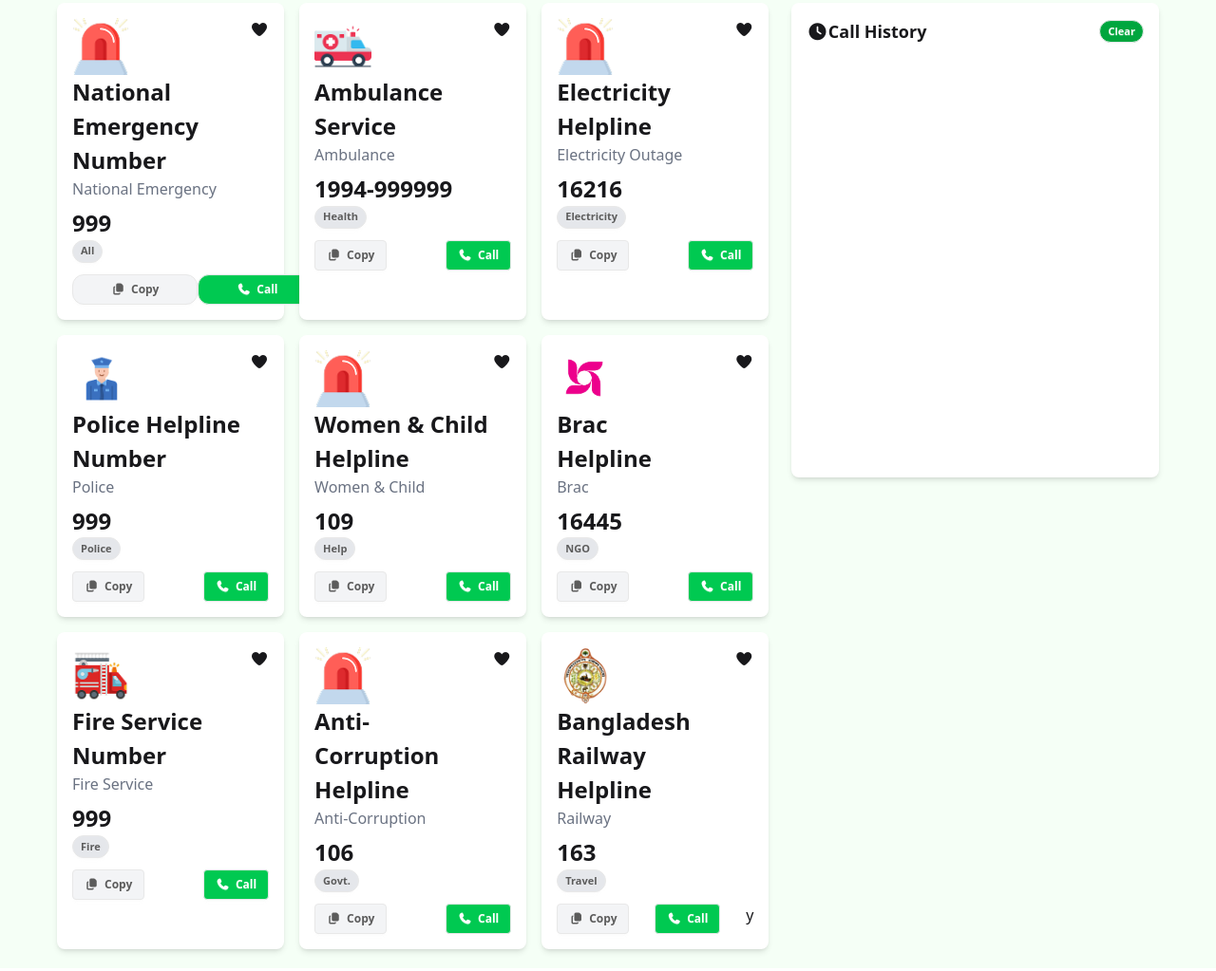
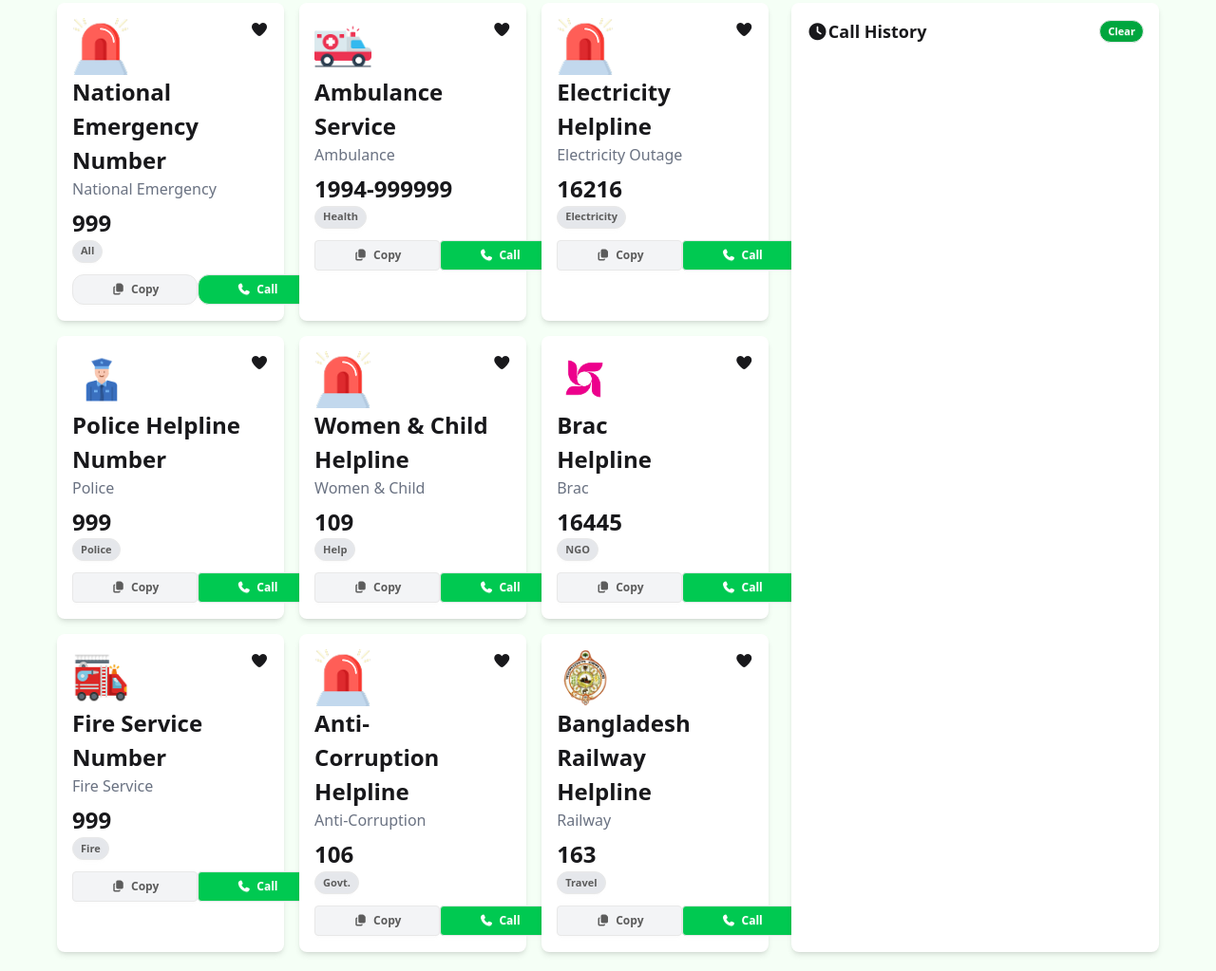
Before and after one commit to ayeshaafifa2025/emergency-hotline, a plain HTML site: page index.html in a window 1280 px wide. Shown: the part 377-1400 px from the top of the page at 95% size. Drawn offline with nearby package versions, Linux system fonts and the light colour scheme; a web font is replaced by a local one.

Commit message:
final correction completed

```diff
--- a/index.html
+++ b/index.html
@@ -84,8 +84,8 @@
           <button class="btn btn-xs bg-gray-200 text-[#5C5C5C] rounded-full">Health</button>
         </div>
         <div class="flex justify-between mt-3">
-          <button class="btn btn-sm bg-gray-100 copy-button text-[#5C5C5C]"><i class="fa-solid fa-copy"></i>Copy</button>
-          <button class="btn btn-sm bg-green-500 text-white call-button"><i class="fa-solid fa-phone"></i>Call</button>
+          <button class="btn btn-sm bg-gray-100 px-10 copy-button text-[#5C5C5C]"><i class="fa-solid fa-copy"></i>Copy</button>
+          <button class="btn btn-sm bg-green-500 px-10 text-white call-button"><i class="fa-solid fa-phone"></i>Call</button>
         </div>
       </div>
 
@@ -108,8 +108,8 @@
           <button class="btn btn-xs bg-gray-200 rounded-full text-[#5C5C5C]">Electricity</button>
         </div>
         <div class="flex justify-between mt-3">
-          <button class="btn btn-sm bg-gray-100 copy-button text-[#5C5C5C]"><i class="fa-solid fa-copy"></i>Copy</button>
-          <button class="btn btn-sm bg-green-500 text-white call-button"><i class="fa-solid fa-phone"></i>Call</button>
+          <button class="btn btn-sm bg-gray-100 px-10 copy-button text-[#5C5C5C]"><i class="fa-solid fa-copy"></i>Copy</button>
+          <button class="btn btn-sm bg-green-500 px-10 text-white call-button"><i class="fa-solid fa-phone"></i>Call</button>
         </div>
       </div>
 
@@ -132,8 +132,8 @@
           <button class="btn btn-xs bg-gray-200 rounded-full text-[#5C5C5C]">Police</button>
         </div>
         <div class="flex justify-between mt-3">
-          <button class="btn btn-sm bg-gray-100 copy-button text-[#5C5C5C]"><i class="fa-solid fa-copy"></i>Copy</button>
-          <button class="btn btn-sm bg-green-500 text-white call-button"><i class="fa-solid fa-phone"></i>Call</button>
+          <button class="btn btn-sm bg-gray-100 px-10 copy-button text-[#5C5C5C]"><i class="fa-solid fa-copy"></i>Copy</button>
+          <button class="btn btn-sm bg-green-500 px-10 text-white call-button"><i class="fa-solid fa-phone"></i>Call</button>
         </div>
       </div>
 
@@ -156,8 +156,8 @@
           <button class="btn btn-xs bg-gray-200 text-[#5C5C5C] rounded-full">Help</button>
         </div>
         <div class="flex justify-between mt-3">
-          <button class="btn btn-sm bg-gray-100 copy-button text-[#5C5C5C]"><i class="fa-solid fa-copy"></i>Copy</button>
-          <button class="btn btn-sm bg-green-500 text-white call-button"><i class="fa-solid fa-phone"></i>Call</button>
+          <button class="btn btn-sm bg-gray-100 px-10 copy-button text-[#5C5C5C]"><i class="fa-solid fa-copy"></i>Copy</button>
+          <button class="btn btn-sm bg-green-500 px-10 text-white call-button"><i class="fa-solid fa-phone"></i>Call</button>
         </div>
       </div>
 
@@ -179,8 +179,8 @@
           <button class="btn btn-xs bg-gray-200 text-[#5C5C5C] rounded-full">NGO</button>
         </div>
         <div class="flex justify-between mt-3">
-          <button class="btn btn-sm bg-gray-100 copy-button text-[#5C5C5C]"><i class="fa-solid fa-copy"></i>Copy</button>
-          <button class="btn btn-sm bg-green-500 text-white call-button"><i class="fa-solid fa-phone"></i>Call</button>
+          <button class="btn btn-sm bg-gray-100 px-10 copy-button text-[#5C5C5C]"><i class="fa-solid fa-copy"></i>Copy</button>
+          <button class="btn btn-sm bg-green-500 px-10 text-white call-button"><i class="fa-solid fa-phone"></i>Call</button>
         </div>
       </div>
 
@@ -203,8 +203,8 @@
           <button class="btn btn-xs bg-gray-200 rounded-full text-[#5C5C5C]">Fire</button>
         </div>
         <div class="flex justify-between mt-3">
-          <button class="btn btn-sm bg-gray-100 text-[#5C5C5C] copy-button"><i class="fa-solid fa-copy"></i>Copy</button>
-          <button class="btn btn-sm bg-green-500 text-white call-button"><i class="fa-solid fa-phone"></i>Call</button>
+          <button class="btn btn-sm bg-gray-100 px-10 text-[#5C5C5C] copy-button"><i class="fa-solid fa-copy"></i>Copy</button>
+          <button class="btn btn-sm bg-green-500 px-10 text-white call-button"><i class="fa-solid fa-phone"></i>Call</button>
         </div>
       </div>
 
@@ -227,8 +227,8 @@
           <button class="btn btn-xs bg-gray-200 text-[#5C5C5C] rounded-full">Govt.</button>
         </div>
         <div class="flex justify-between mt-3">
-          <button class="btn btn-sm bg-gray-100 copy-button text-[#5C5C5C]"><i class="fa-solid fa-copy"></i>Copy</button>
-          <button class="btn btn-sm bg-green-500 text-white call-button"><i class="fa-solid fa-phone"></i>Call</button>
+          <button class="btn btn-sm bg-gray-100 px-10 copy-button text-[#5C5C5C]"><i class="fa-solid fa-copy"></i>Copy</button>
+          <button class="btn btn-sm bg-green-500 px-10 text-white call-button"><i class="fa-solid fa-phone"></i>Call</button>
         </div>
       </div>
 
@@ -251,20 +251,20 @@
           <button class="btn btn-xs bg-gray-200 text-[#5C5C5C] rounded-full">Travel</button>
         </div>
         <div class="flex justify-between mt-3">
-          <button class="btn btn-sm bg-gray-100 copy-button text-[#5C5C5C]"><i class="fa-solid fa-copy"></i>Copy</button>
-          <button class="btn btn-sm bg-green-500 text-white call-button"><i class="fa-solid fa-phone"></i>Call</button>y
+          <button class="btn btn-sm bg-gray-100 px-10 copy-button text-[#5C5C5C]"><i class="fa-solid fa-copy"></i>Copy</button>
+          <button class="btn btn-sm bg-green-500 px-10 text-white call-button"><i class="fa-solid fa-phone"></i>Call</button>
         </div>
       </div>
 
     </section>
 
     <!-- History Section -->
-    <section class="bg-white shadow-md p-4 rounded-lg w-full lg:w-1/3 h-[500px] overflow-y-auto">
+    <section class="bg-white shadow-md p-4 rounded-lg w-full lg:w-1/3 h-[1000px] overflow-y-auto">
       <div class="flex justify-between items-center mb-3">
         <h2 class="font-bold text-lg"><i class="fa-solid fa-clock"></i>Call History</h2>
         <button class="btn btn-xs bg-[#00a63e] text-[#ffffff] rounded-full" id="clear-history">Clear</button>
       </div>
-      <div id="history-list" class="space-y-2 text-sm font-inter font-semibold  text-gray-700">
+      <div id="history-list" class="space-y-2 text-sm">
       </div>
     </section>
   </main>
--- a/javascripts/call.js
+++ b/javascripts/call.js
@@ -1,4 +1,3 @@
-
 const navCoinCount = document.getElementById('nav-coin-count');
 const callButtons = document.querySelectorAll('.call-button');
 const historyList = document.getElementById('history-list');
@@ -46,7 +45,6 @@
     });
 }
 
-// Clear History Button functionality
 clearHistoryBtn.addEventListener('click', function () {
     historyList.innerHTML = "";
 });
--- a/javascripts/hotline.js
+++ b/javascripts/hotline.js
@@ -1,7 +1,5 @@
-
 const navHeartCount = document.getElementById('nav-heart-count');
 const cardHearts = document.querySelectorAll('.card-heart');
-
 for (let i = 0; i < cardHearts.length; i++) {
     const heart = cardHearts[i];
     heart.addEventListener('click', function (event) {
```
Also changed, not shown: javascripts/copy.js (+2 -17 lines).
